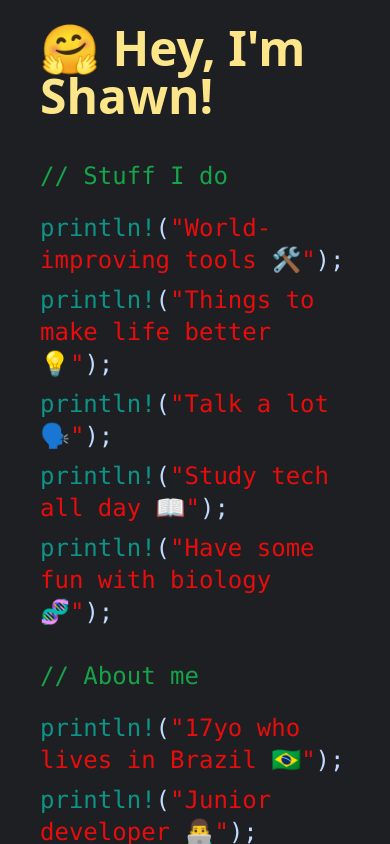
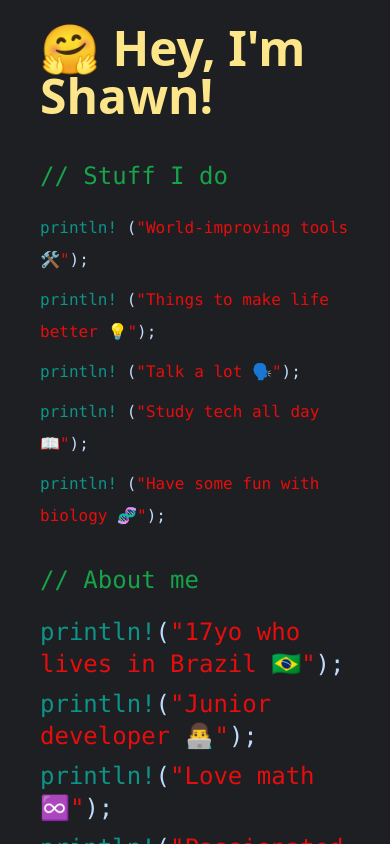
Before and after one commit to ShawnNectar/portfolio-v1, a Vue app: page / in a window 390 px wide. Shown: the top 844 px of the page. Built offline with nearby package versions, Linux system fonts and the light colour scheme.

Commit message:
[Minor] StuffIDo test mobile prodc

```diff
--- a/src/components/StuffIDo.vue
+++ b/src/components/StuffIDo.vue
@@ -5,24 +5,30 @@
 <template>
     <div class="text-2xl text-blue-200 font-mono">
         <h1 class="text-green-600 py-5">// Stuff I do </h1>
-        <h2 class="pb-2">
-            <span class="text-teal-600">println!</span>(<span style="color: #e70d0d;">"World-improving tools 🛠️"</span>);
+        <h2 class="pb-2" style="font-size: calc(100% - 0.5rem);">
+            <span class="text-teal-600">println!</span>
+            (<span style="color: #e70d0d;">"World-improving tools 🛠️"</span>);
         </h2>
-        <h2 class="pb-2">
-            <span class="text-teal-600">println!</span>(<span style="color: #e70d0d;">"Things to make life better 💡"</span>);
+        <h2 class="pb-2" style="font-size: calc(100% - 0.5rem);">
+            <span class="text-teal-600">println!</span>
+            (<span style="color: #e70d0d;">"Things to make life better 💡"</span>);
         </h2>
-        <h2 class="pb-2">
-            <span class="text-teal-600">println!</span>(<span style="color: #e70d0d;">"Talk a lot 🗣️"</span>);
+        <h2 class="pb-2" style="font-size: calc(100% - 0.5rem);">
+            <span class="text-teal-600">println!</span>
+            (<span style="color: #e70d0d;">"Talk a lot 🗣️"</span>);
         </h2>
-        <h2 class="pb-2">
-            <span class="text-teal-600">println!</span>(<span style="color: #e70d0d;">"Study tech all day 📖"</span>);
+        <h2 class="pb-2" style="font-size: calc(100% - 0.5rem);">
+            <span class="text-teal-600">println!</span>
+            (<span style="color: #e70d0d;">"Study tech all day 📖"</span>);
         </h2>
-        <h2 class="pb-3">
-            <span class="text-teal-600">println!</span>(<span style="color: #e70d0d;">"Have some fun with biology 🧬"</span>);
+        <h2 class="pb-3" style="font-size: calc(100% - 0.5rem);">
+            <span class="text-teal-600">println!</span>
+            (<span style="color: #e70d0d;">"Have some fun with biology 🧬"</span>);
         </h2>
     </div>
 </template>
 
+
 <style scoped>
 
 </style>
```
